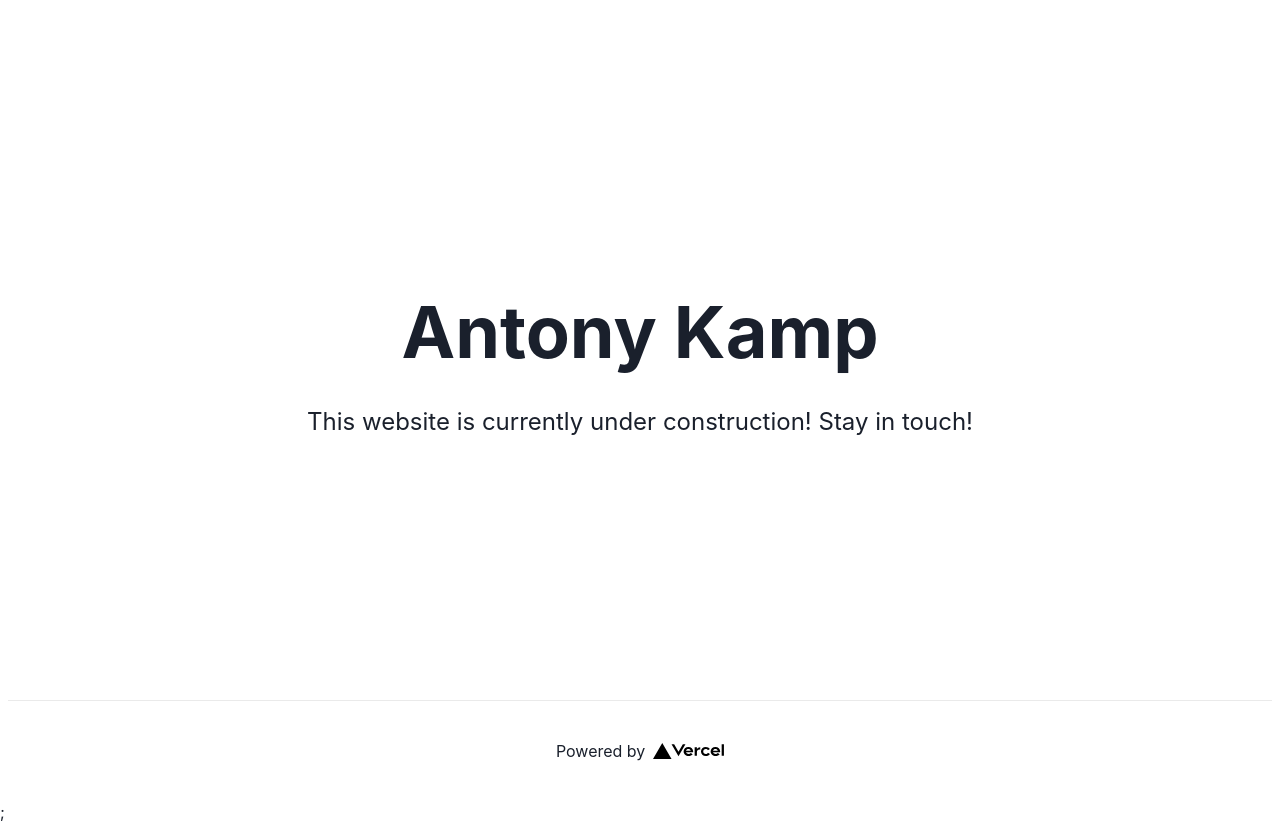
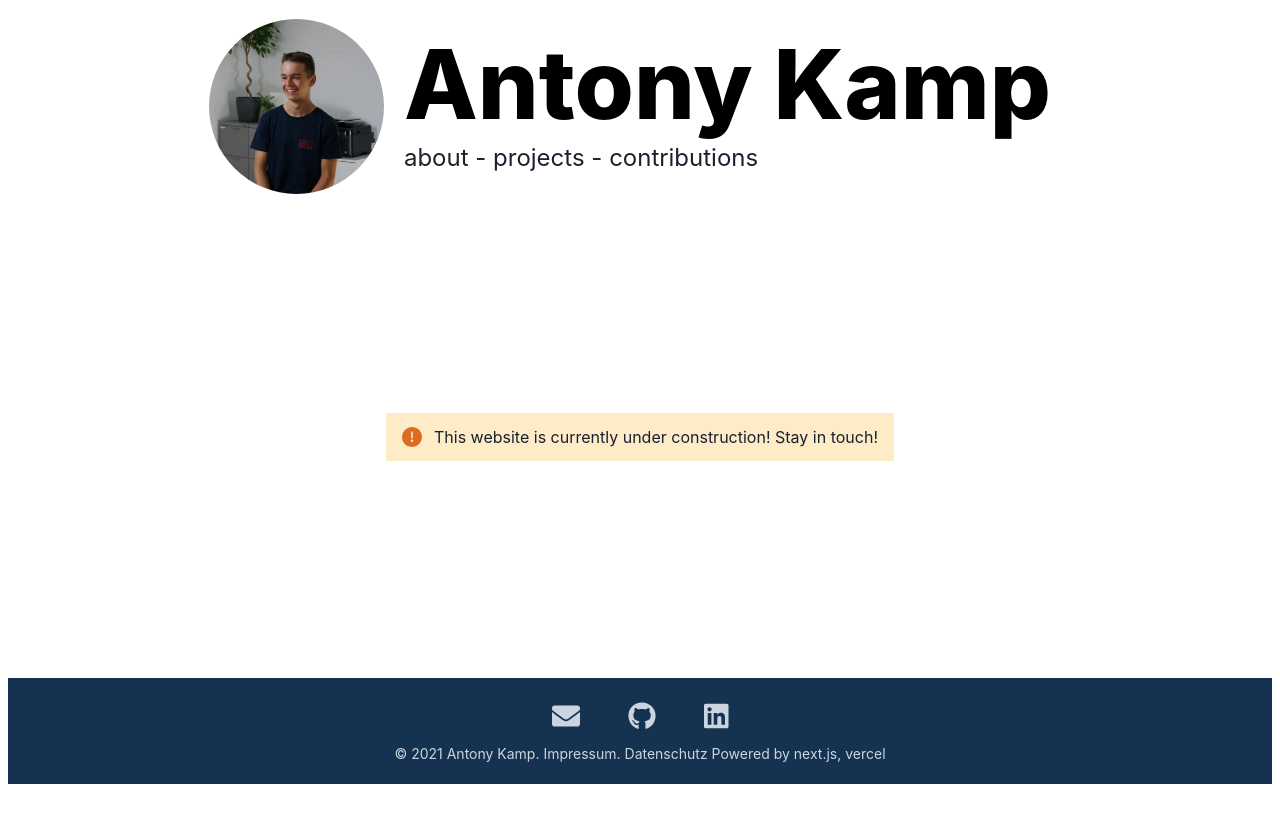
Before and after one commit to antonykamp/antonykampde, a Next.js app: page / in a window 1280 px wide. After the commit the page ends 800 px from the top, so only its background shows below. Built offline with nearby package versions, Linux system fonts and the light colour scheme.

Commit message:
Added Header, Footer, removed unnecessary stuff

```diff
--- /dev/null
+++ b/components/defaultFooter.tsx
@@ -0,0 +1,53 @@
+import { Link, Text, Box } from "@chakra-ui/react";
+import { faGithub, faLinkedin } from "@fortawesome/free-brands-svg-icons";
+import { faEnvelope } from "@fortawesome/free-solid-svg-icons";
+import { FontAwesomeIcon } from "@fortawesome/react-fontawesome";
+import { dom } from "@fortawesome/fontawesome-svg-core";
+
+const SocialNetworks = [
+  { logo: faEnvelope, link: "mailto:info@antonykamp.de" },
+  { logo: faGithub, link: "https://github.com/antonykamp" },
+  { logo: faLinkedin, link: "https://cz-gymnasium.jena.de" },
+];
+export default function DefaultFooter() {
+  return (
+    <Box
+      as="footer"
+      width="100%"
+      background="#153351"
+      margin="4"
+      paddingY={["0", "3"]}
+      alignItems="center"
+      fontSize={["x-small", "sm"]}
+    >
+      <style>{dom.css()}</style>
+      <Box textAlign="center" color="gray.300" m={["2", "3"]}>
+        {SocialNetworks.map((item) => {
+          return (
+            <Link mx="6" variant="darkLinkStyle" href={item.link}>
+              <FontAwesomeIcon size="2x" icon={item.logo} />
+            </Link>
+          );
+        })}
+      </Box>
+      <Text textAlign="center" m={["1", "2"]} textColor="gray.300">
+        {"© 2021 Antony Kamp. "}
+        <Link variant="darkLinkStyle" href="legal">
+          Impressum
+        </Link>
+        {". "}
+        <Link variant="darkLinkStyle" href="data-protection">
+          Datenschutz
+        </Link>
+        {" Powered by "}
+        <Link variant="darkLinkStyle" href="https://nextjs.org/">
+          next.js
+        </Link>
+        {", "}
+        <Link variant="darkLinkStyle" href="https://vercel.com/">
+          vercel
+        </Link>
+      </Text>
+    </Box>
+  );
+}
--- /dev/null
+++ b/components/defaultHeader.tsx
@@ -0,0 +1,49 @@
+import { Flex, Heading, Image, Link, Text, Box } from "@chakra-ui/react";
+
+export default function DefaultHeader({ head = false }) {
+  return (
+      <Flex
+        as="header"
+        margin="4"
+        align="center"
+        verticalAlign="bottom"
+        direction={["column", "row"]}
+      >
+        <Image
+          borderRadius="full"
+          boxSize={head ? "175px" : "120px"}
+          src="/profile.jpg"
+          alt="Antony Kamp"
+        />
+        <Flex
+          padding={["1", "5"]}
+          direction="column"
+          textAlign={["center", "left"]}
+        >
+          <Heading
+            as="h1"
+            lineHeight="1"
+            fontSize={head ? ["6xl", "8xl"] : ["4xl", "5xl"]}
+            fontWeight={head ? "extrabold" : "bold"}
+            color="black"
+            paddingBottom={["1", "2"]}
+          >
+            Antony Kamp
+          </Heading>
+          <Text fontSize={"2xl"}>
+            <Link href="/">
+              about
+            </Link>
+            {" - "}
+            <Link href="/projects">
+              projects
+            </Link>
+            {" - "}
+            <Link href="/contributions">
+              contributions
+            </Link>
+          </Text>
+        </Flex>
+      </Flex>
+  );
+}
--- a/package.json
+++ b/package.json
@@ -11,6 +11,10 @@
     "@chakra-ui/react": "1.3.4",
     "@emotion/react": "11.1.5",
     "@emotion/styled": "11.1.5",
+    "@fortawesome/fontawesome-svg-core": "^1.2.35",
+    "@fortawesome/free-brands-svg-icons": "^5.15.3",
+    "@fortawesome/free-solid-svg-icons": "^5.15.3",
+    "@fortawesome/react-fontawesome": "^0.1.14",
     "framer-motion": "3.10.5",
     "next": "10.0.5",
     "react": "17.0.1",
--- a/pages/_app.tsx
+++ b/pages/_app.tsx
@@ -1,11 +1,35 @@
 import "../styles/globals.css";
 import { AppProps } from "next/app";
-import { ChakraProvider } from "@chakra-ui/react";
+import { ChakraProvider, extendTheme } from "@chakra-ui/react";
+
+const customTheme = extendTheme({
+  components: {
+    Link: {
+      baseStyle: {
+        _hover: {
+          color: "#153351",
+          textShadow: "0.3px 0.3px #153351",
+          textDecoration: 'none'
+        }
+      },
+      variants: {
+        darkLinkStyle: {
+          _hover: {
+            color: "white",
+            textShadow: "0.3px 0.3px white",
+            textDecoration: 'none'
+          }
+        }
+      }
+
+    }
+  }
+})
 
 function App({ Component, pageProps }: AppProps) {
   return (
-    <ChakraProvider>
-      <Component {...pageProps} />;
+    <ChakraProvider theme={customTheme}>
+      <Component {...pageProps} />
     </ChakraProvider>
   );
 }
--- a/pages/api/hello.ts
+++ /dev/null
@@ -1,6 +0,0 @@
-// Next.js API route support: https://nextjs.org/docs/api-routes/introduction
-
-export default (req, res) => {
-  res.statusCode = 200
-  res.json({ name: 'John Doe' })
-}
--- a/pages/index.tsx
+++ b/pages/index.tsx
@@ -1,34 +1,25 @@
 import Head from "next/head";
 import styles from "../styles/Home.module.css";
-import { Heading } from "@chakra-ui/react";
+import { Alert, AlertIcon } from "@chakra-ui/react";
+import DefaultFooter from "../components/defaultFooter";
+import DefaultHeader from "../components/defaultHeader";
 
 export default function Home() {
   return (
     <div className={styles.container}>
       <Head>
-        <title>Create Next App</title>
+        <title>Antony Kamp</title>
         <link rel="icon" href="/favicon.ico" />
       </Head>
+      <DefaultHeader head/>
 
       <main className={styles.main}>
-        <Heading as="h1" lineHeight="2" size="4xl" className={styles.title}>
-          Antony Kamp
-        </Heading>
-
-        <p className={styles.description}>
-          This website is currently under construction! Stay in touch!
-        </p>
+      <Alert status="warning">
+        <AlertIcon />
+        This website is currently under construction! Stay in touch!
+      </Alert>
       </main>
-      <footer className={styles.footer}>
-        <a
-          href="https://vercel.com?utm_source=create-next-app&utm_medium=default-template&utm_campaign=create-next-app"
-          target="_blank"
-          rel="noopener noreferrer"
-        >
-          Powered by{" "}
-          <img src="/vercel.svg" alt="Vercel Logo" className={styles.logo} />
-        </a>
-      </footer>
+      <DefaultFooter/>
     </div>
   );
 }
```
Also changed, not shown: public/profile.jpg (added), 1 other file (tests, documents, lock files or other folders).
